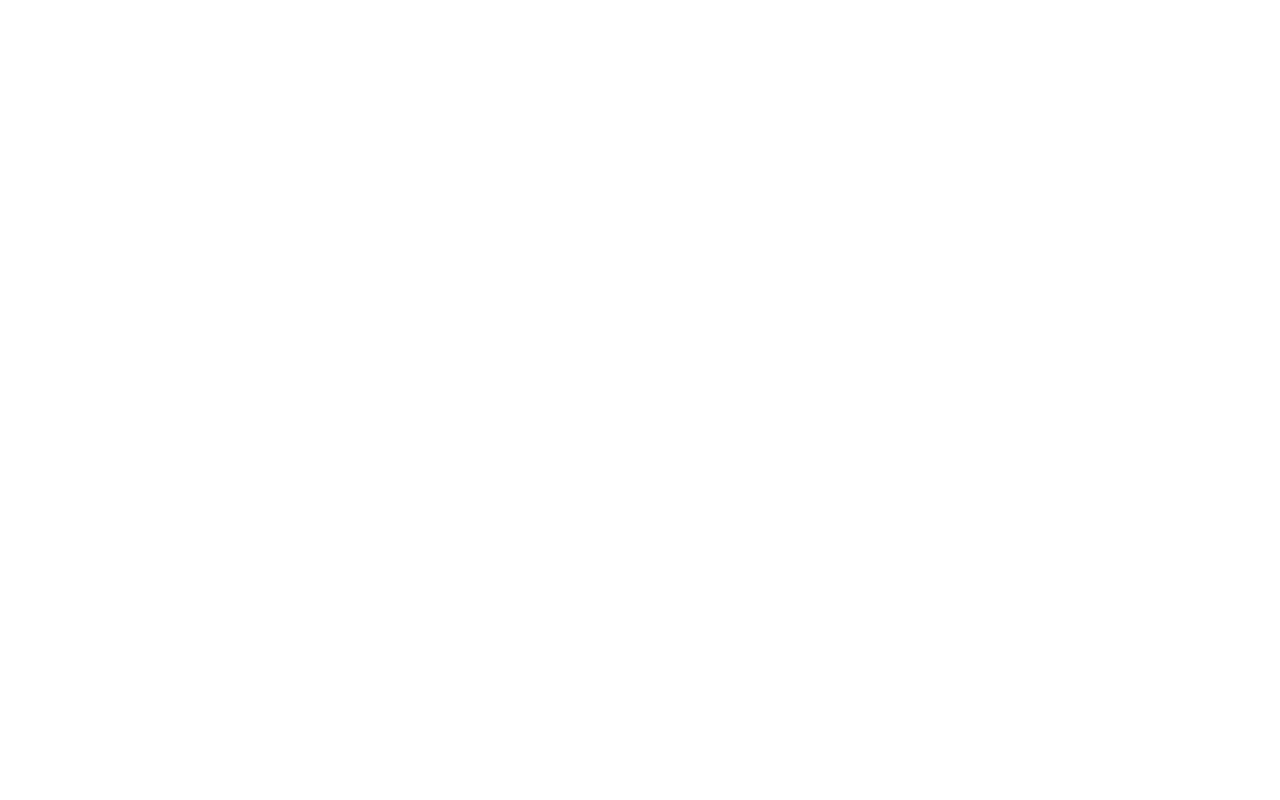
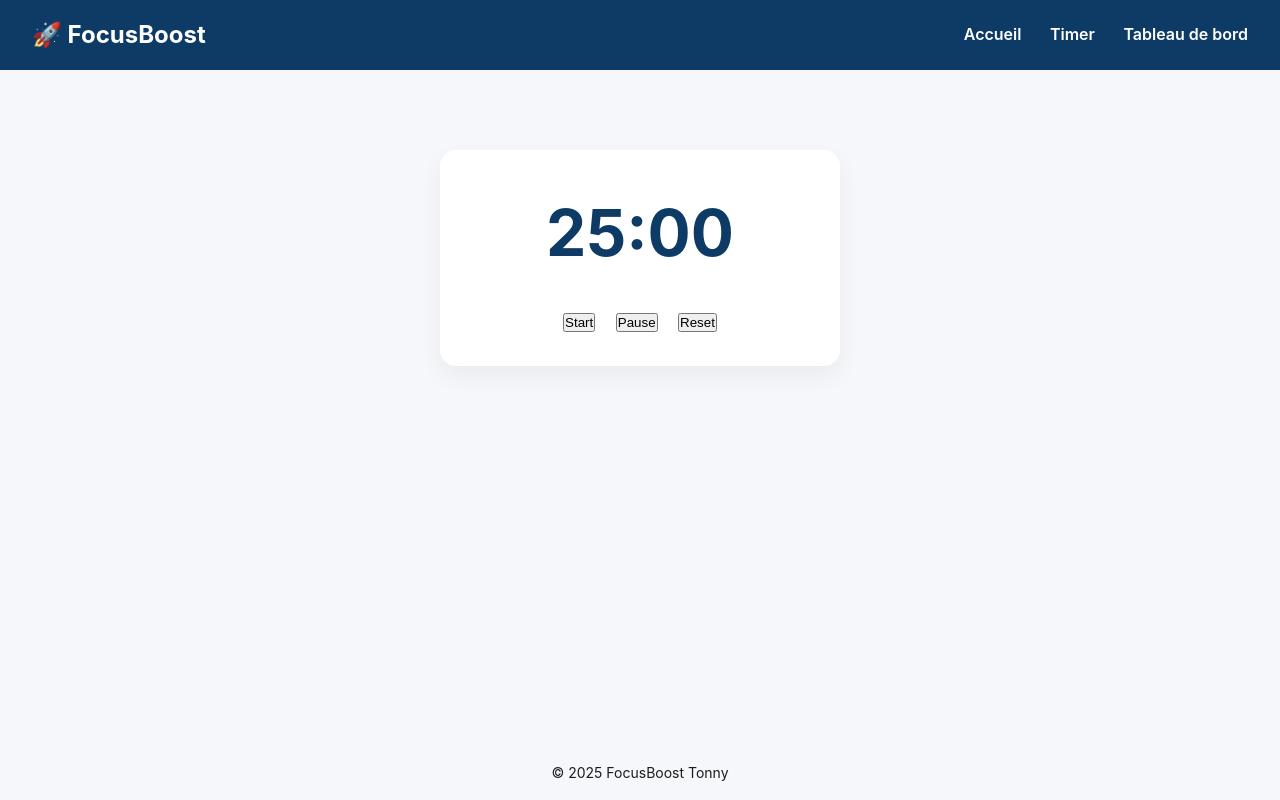
Before and after one commit to Tonny654/Identit-visuelle-maquettes, a plain HTML site: page PG/Timer/index.html in a window 1280 px wide. Drawn offline with Linux system fonts and the light colour scheme.

Commit message:
style page timer et dashboard ajouter

```diff
--- a/PG/Dashboard/index.html
+++ b/PG/Dashboard/index.html
@@ -0,0 +1,42 @@
+<!DOCTYPE html>
+<html lang="fr">
+<head>
+  <meta charset="UTF-8" />
+  <meta name="viewport" content="width=device-width, initial-scale=1.0" />
+  <title>FocusBoost – Tableau de bord</title>
+  <link rel="stylesheet" href="style.css" />
+</head>
+<body>
+  <header>
+    <h2>🚀 FocusBoost</h2>
+    <nav>
+      <a href="../../index.html">Accueil</a>
+      <a href="../Timer/index.html">Timer</a>
+      <a href="dashboard.html">Tableau de bord</a>
+    </nav>
+  </header>
+
+  <main>
+    <h1 style="text-align:center;">Mes statistiques</h1>
+    <section class="stats">
+      <div class="card">
+        <h3>Sessions terminées</h3>
+        <p>—</p>
+      </div>
+      <div class="card">
+        <h3>Temps concentré</h3>
+        <p>—</p>
+      </div>
+      <div class="card">
+        <h3>Récompenses</h3>
+        <p>—</p>
+      </div>
+    </section>
+    <p style="text-align:center; margin-top:2rem; font-style:italic;">
+      ⏳ Les données seront disponibles dans une future version.
+    </p>
+  </main>
+
+  <footer style="text-align:center; padding:1rem; font-size:.875rem;">© 2025 FocusBoost Tonny</footer>
+</body>
+</html>
--- a/PG/Dashboard/style.css
+++ b/PG/Dashboard/style.css
@@ -0,0 +1,61 @@
+:root {
+    --primary: #0d3b66; /* Deep blue */
+    --accent: #3fa7d6;  /* Lighter blue */
+    --light: #ffffff;
+    --bg: #f5f7fa;
+  }
+
+* {
+    margin: 0;
+    padding: 0;
+    box-sizing: border-box;
+}
+
+/* Dashboard */
+ * { margin:0; padding:0; box-sizing:border-box; }
+  body {
+    font-family:'Inter', sans-serif;
+    background:var(--bg);
+    color:#1c1c1c;
+    line-height:1.6;
+    min-height:100vh;
+    display:flex;
+    flex-direction:column;
+  }
+
+  header {
+    background:var(--primary);
+    color:var(--light);
+    padding:1rem 2rem;
+    display:flex;
+    align-items:center;
+    justify-content:space-between;
+  }
+  header nav a {
+    color:var(--light);
+    margin-left:1.5rem;
+    text-decoration:none;
+    font-weight:600;
+  }
+  header nav a:hover { text-decoration:underline; }
+
+  main { flex:1; padding:2rem; }
+
+
+
+
+
+  .stats {
+    display:grid;
+    grid-template-columns:repeat(auto-fit,minmax(220px,1fr));
+    gap:1.5rem;
+    margin-top:2rem;
+  }
+  .card {
+    background:var(--light);
+    padding:1.5rem;
+    border-radius:0.75rem;
+    box-shadow:0 6px 15px rgba(0,0,0,.04);
+    text-align:center;
+  }
+  .card h3 { margin-bottom:0.5rem; color:var(--primary); }
--- a/PG/Timer/index.html
+++ b/PG/Timer/index.html
@@ -0,0 +1,32 @@
+<!DOCTYPE html>
+<html lang="fr">
+<head>
+  <meta charset="UTF-8" />
+  <meta name="viewport" content="width=device-width, initial-scale=1.0" />
+  <title>FocusBoost – Timer</title>
+  <link rel="stylesheet" href="style.css" />
+</head>
+<body>
+  <header>
+    <h2>🚀 FocusBoost</h2>
+    <nav>
+      <a href="../../index.html">Accueil</a>
+      <a href="timer.html">Timer</a>
+      <a href="../Dashboard/index.html">Tableau de bord</a>
+    </nav>
+  </header>
+
+  <main>
+    <div class="timer-container">
+      <div class="timer" id="display">25:00</div>
+      <div class="controls">
+        <button class="btn" id="start">Start</button>
+        <button class="btn" id="pause">Pause</button>
+        <button class="btn" id="reset">Reset</button>
+      </div>
+    </div>
+  </main>
+<script src="script.js"></script>
+  <footer style="text-align:center; padding:1rem; font-size:.875rem;">© 2025 FocusBoost Tonny</footer>
+</body>
+</html>
--- /dev/null
+++ b/PG/Timer/script.js
@@ -0,0 +1,43 @@
+ // --- Simple Pomodoro logic ---
+
+    const display = document.getElementById('display');
+    const startBtn = document.getElementById('start');
+    const pauseBtn = document.getElementById('pause');
+    const resetBtn = document.getElementById('reset');
+
+    let workMinutes = 25;
+    let timeLeft = workMinutes * 60; // seconds
+    let interval = null;
+
+    function updateDisplay() {
+      const mins = String(Math.floor(timeLeft / 60)).padStart(2, '0');
+      const secs = String(timeLeft % 60).padStart(2, '0');
+      display.textContent = `${mins}:${secs}`;
+    }
+
+    function tick() {
+      if (timeLeft > 0) {
+        timeLeft--;
+        updateDisplay();
+      } else {
+        clearInterval(interval);
+        alert('Session terminée ! Faites une pause.');
+      }
+    }
+
+    startBtn.onclick = () => {
+      if (!interval) interval = setInterval(tick, 1000);
+    };
+    pauseBtn.onclick = () => {
+      clearInterval(interval);
+      interval = null;
+    };
+    resetBtn.onclick = () => {
+      clearInterval(interval);
+      interval = null;
+      timeLeft = workMinutes * 60;
+      updateDisplay();
+    };
+
+    // initial
+    updateDisplay();
--- a/PG/Timer/style.css
+++ b/PG/Timer/style.css
@@ -0,0 +1,61 @@
+  :root {
+    --primary: #0d3b66; /* Deep blue */
+    --accent: #3fa7d6;  /* Lighter blue */
+    --light: #ffffff;
+    --bg: #f5f7fa;
+  }
+
+* {
+    margin: 0;
+    padding: 0;
+    box-sizing: border-box;
+}
+
+ * { margin:0; padding:0; box-sizing:border-box; }
+  body {
+    font-family:'Inter', sans-serif;
+    background:var(--bg);
+    color:#1c1c1c;
+    line-height:1.6;
+    min-height:100vh;
+    display:flex;
+    flex-direction:column;
+  }
+
+  header {
+    background:var(--primary);
+    color:var(--light);
+    padding:1rem 2rem;
+    display:flex;
+    align-items:center;
+    justify-content:space-between;
+  }
+  header nav a {
+    color:var(--light);
+    margin-left:1.5rem;
+    text-decoration:none;
+    font-weight:600;
+  }
+  header nav a:hover { text-decoration:underline; }
+
+  main { flex:1; padding:2rem; }
+
+ /* Timer Styles */
+  .timer-container {
+    max-width:400px;
+    margin:3rem auto;
+    background:var(--light);
+    padding:2rem;
+    border-radius:1rem;
+    box-shadow:0 10px 25px rgba(0,0,0,.05);
+    text-align:center;
+  }
+  .timer {
+    font-size:4rem;
+    font-weight:700;
+    margin-bottom:1.5rem;
+    color:var(--primary);
+  }
+  .controls button {
+    margin:0 0.5rem;
+  }
--- a/style.css
+++ b/style.css
@@ -3,3 +3,68 @@
     padding: 0;
     box-sizing: border-box;
 }
+
+ /* Google Font */
+  @import url('https://fonts.googleapis.com/css2?family=Inter:wght@400;600;700&display=swap');
+
+  :root {
+    --primary: #0d3b66; /* Deep blue */
+    --accent: #3fa7d6;  /* Lighter blue */
+    --light: #ffffff;
+    --bg: #f5f7fa;
+  }
+
+  * { margin:0; padding:0; box-sizing:border-box; }
+  body {
+    font-family:'Inter', sans-serif;
+    background:var(--bg);
+    color:#1c1c1c;
+    line-height:1.6;
+    min-height:100vh;
+    display:flex;
+    flex-direction:column;
+  }
+
+  header {
+    background:var(--primary);
+    color:var(--light);
+    padding:1rem 2rem;
+    display:flex;
+    align-items:center;
+    justify-content:space-between;
+  }
+  header nav a {
+    color:var(--light);
+    margin-left:1.5rem;
+    text-decoration:none;
+    font-weight:600;
+  }
+  header nav a:hover { text-decoration:underline; }
+
+  main { flex:1; padding:2rem; }
+
+  .btn {
+    background:var(--accent);
+    color:var(--light);
+    border:none;
+    padding:0.75rem 1.25rem;
+    border-radius:0.5rem;
+    font-size:1rem;
+    font-weight:600;
+    cursor:pointer;
+    transition:background .2s ease;
+  }
+  .btn:hover { background:#2e8dc2; }
+
+  /* Hero */
+  .hero {
+    text-align:center;
+    max-width:700px;
+    margin:4rem auto;
+  }
+  .hero h1 {
+    font-size:2.75rem;
+    margin-bottom:1rem;
+    color:var(--primary);
+  }
+  .hero p { margin-bottom:2rem; }
```
Also changed, not shown: index.html (+21 -4 lines).
